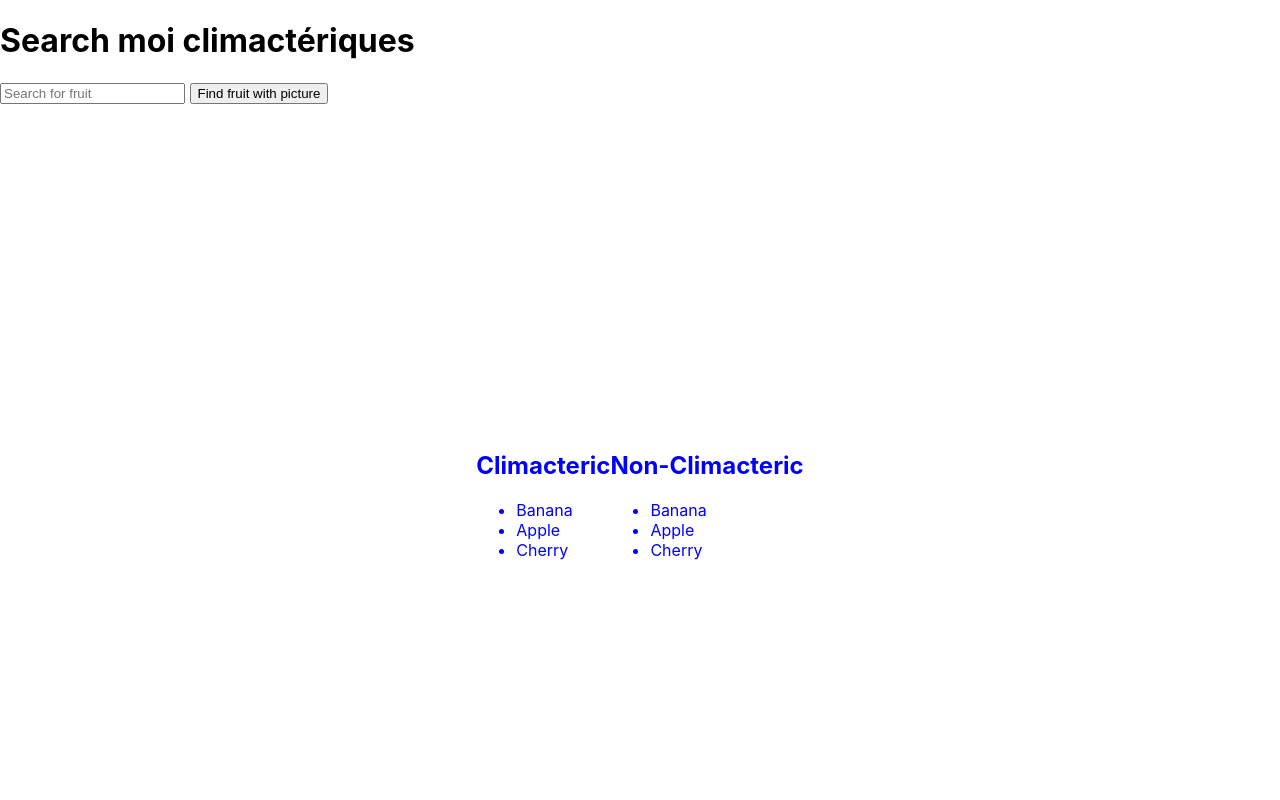
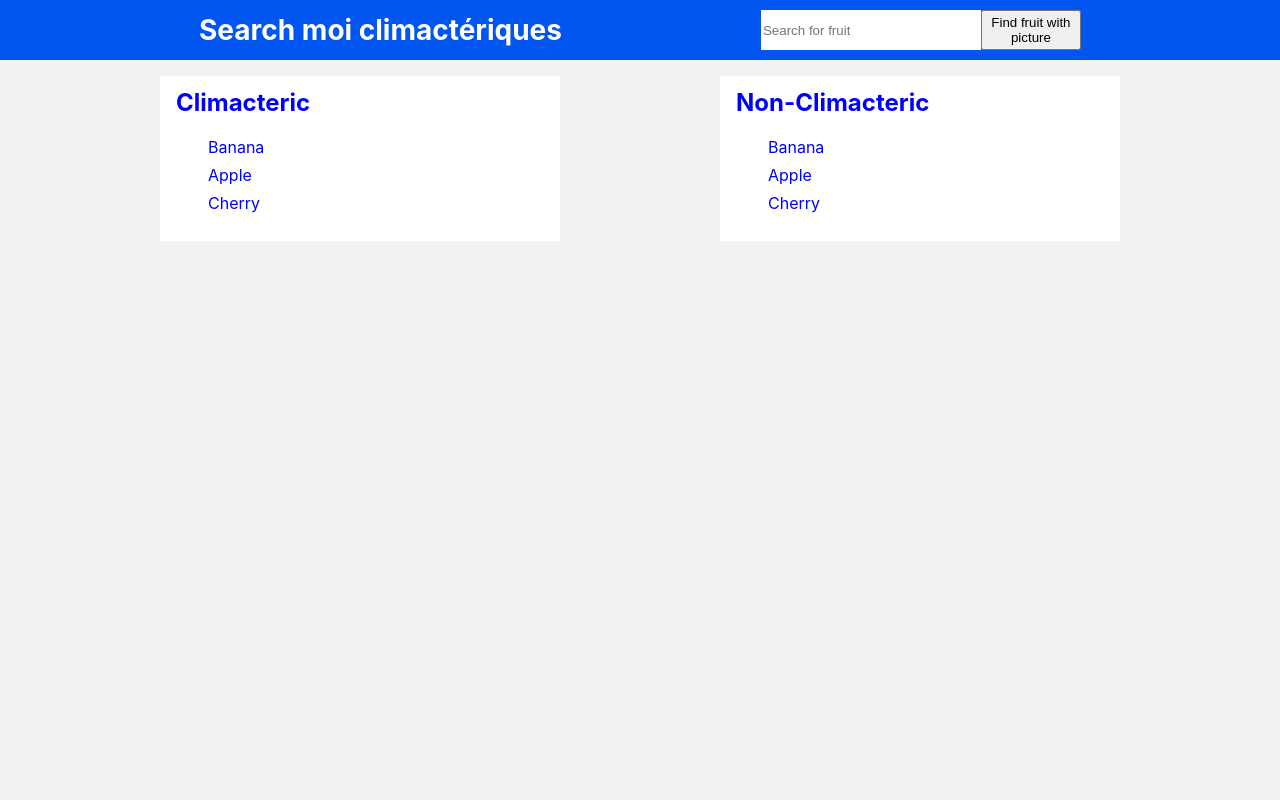
Before and after one commit to webeverly/epona, a Next.js app: page / in a window 1280 px wide. Shown: the top 800 px of the page. Built offline with nearby package versions, Linux system fonts and the light colour scheme.

Commit message:
What i've got so far

```diff
--- /dev/null
+++ b/pages/Footer/Footer.module.scss
@@ -0,0 +1,9 @@
+.footer {
+  display: flex;
+  flex: 1;
+  padding: 2rem 0;
+  border-top: 1px solid #eaeaea;
+  justify-content: center;
+  align-items: center;
+  background: white;
+}
--- a/pages/Footer/Footer.tsx
+++ b/pages/Footer/Footer.tsx
@@ -1,5 +1,5 @@
 import type { NextPage } from "next";
-import styles from "../../styles/Home.module.scss";
+import styles from "./Footer.module.scss";
 
 export const Footer: NextPage = () => {
   return (
--- a/pages/Header/Header.module.scss
+++ b/pages/Header/Header.module.scss
@@ -1,12 +1,36 @@
-.header {
-  background: #974902;
-  height: 60px;
+$mobile: 320px;
+$tablet: 640px;
+$desktop: 1080px;
 
+$blue: #0156f1;
+$grey: (--grey);
+.header {
+  background: $blue;
+  color: white;
+  text-align: center;
+  height: 160px;
+  display: flex;
+  flex-direction: column;
+  align-items: center;
+  justify-content: space-evenly;
+
+  @media (min-width: $tablet) {
+    height: 60px;
+    flex-direction: row;
+  }
+  .search {
+    display: inline-flex;
+    @media (min-width: $tablet) {
+      max-width: 60vw;
+    }
+  }
   input {
     width: 100%;
     height: 40px;
+    border: none;
   }
   h1 {
-      margin-top: 0;
+    font-size: 28px;
+    margin: 0;
   }
 }
--- a/pages/Header/Header.tsx
+++ b/pages/Header/Header.tsx
@@ -14,6 +14,7 @@ export const Header: NextPage<HeaderProps> = ({ onQueryChange }) => {
   return (
     <header className={styles.header}>
       <h1>Search moi climactériques</h1>
+      <div className={styles.search}>
         <input
           type="text"
           name="query"
@@ -21,6 +22,7 @@ export const Header: NextPage<HeaderProps> = ({ onQueryChange }) => {
           onChange={onChange}
         />{" "}
         <button>Find fruit with picture</button>
+      </div>
     </header>
   );
 };
--- a/pages/ProduceList/ProduceList.module.scss
+++ b/pages/ProduceList/ProduceList.module.scss
@@ -1,3 +1,17 @@
 .produce-list {
-    color: blue;
+  color: blue;
+  background: white;
+  width: 400px;
+  margin: 16px 0;
+  height: 100%;
+  padding: 8px;
+
+  h2 {
+    margin: 4px 8px;
+  }
+
+  li {
+    list-style-type: none;
+    padding: 4px 0;
+  }
 }
--- a/styles/Home.module.scss
+++ b/styles/Home.module.scss
@@ -3,30 +3,7 @@
   flex: 1;
   display: flex;
   flex-direction: row;
-  justify-content: center;
-  align-items: center;
-}
-
-.footer {
-  display: flex;
-  flex: 1;
-  padding: 2rem 0;
-  border-top: 1px solid #eaeaea;
-  justify-content: center;
-  align-items: center;
-}
-
-.container header {
-  background: #974902;
-  height: 60px;
-
-  input {
-    width: 100%;
-    height: 40px;
-  }
-  h1 {
-      margin-top: 0;
-  }
+  justify-content: space-evenly;
 }
 
 .footer a {
@@ -36,22 +13,22 @@
   flex-grow: 1;
 }
 
-.title a {
-  color: #0070f3;
-  text-decoration: none;
-}
+// .title a {
+//   color: #0070f3;
+//   text-decoration: none;
+// }
 
-.title a:hover,
-.title a:focus,
-.title a:active {
-  text-decoration: underline;
-}
+// .title a:hover,
+// .title a:focus,
+// .title a:active {
+//   text-decoration: underline;
+// }
 
-.title {
-  margin: 0;
-  line-height: 1.15;
-  font-size: 4rem;
-}
+// .title {
+//   margin: 0;
+//   line-height: 1.15;
+//   font-size: 4rem;
+// }
 
 .title,
 .description {
--- a/styles/globals.scss
+++ b/styles/globals.scss
@@ -2,6 +2,7 @@ html,
 body {
   padding: 0;
   margin: 0;
+  background: var(--grey);
   font-family: -apple-system, BlinkMacSystemFont, Segoe UI, Roboto, Oxygen,
     Ubuntu, Cantarell, Fira Sans, Droid Sans, Helvetica Neue, sans-serif;
 }
@@ -17,9 +18,10 @@ a {
 
 // Color definitions
 :root {
-  --green: #3FE79E;
-  --dark: #0F0235;
-  --off-white: #F5F5F3;
+  --green: #3fe79e;
+  --dark: #0f0235;
+  --off-white: #f5f5f3;
+  --grey: #f2f2f2;
 
   --space-sm: 0.5rem;
   --space-md: 1rem;
```
Lines whose indentation alone changed are shown as unchanged.
